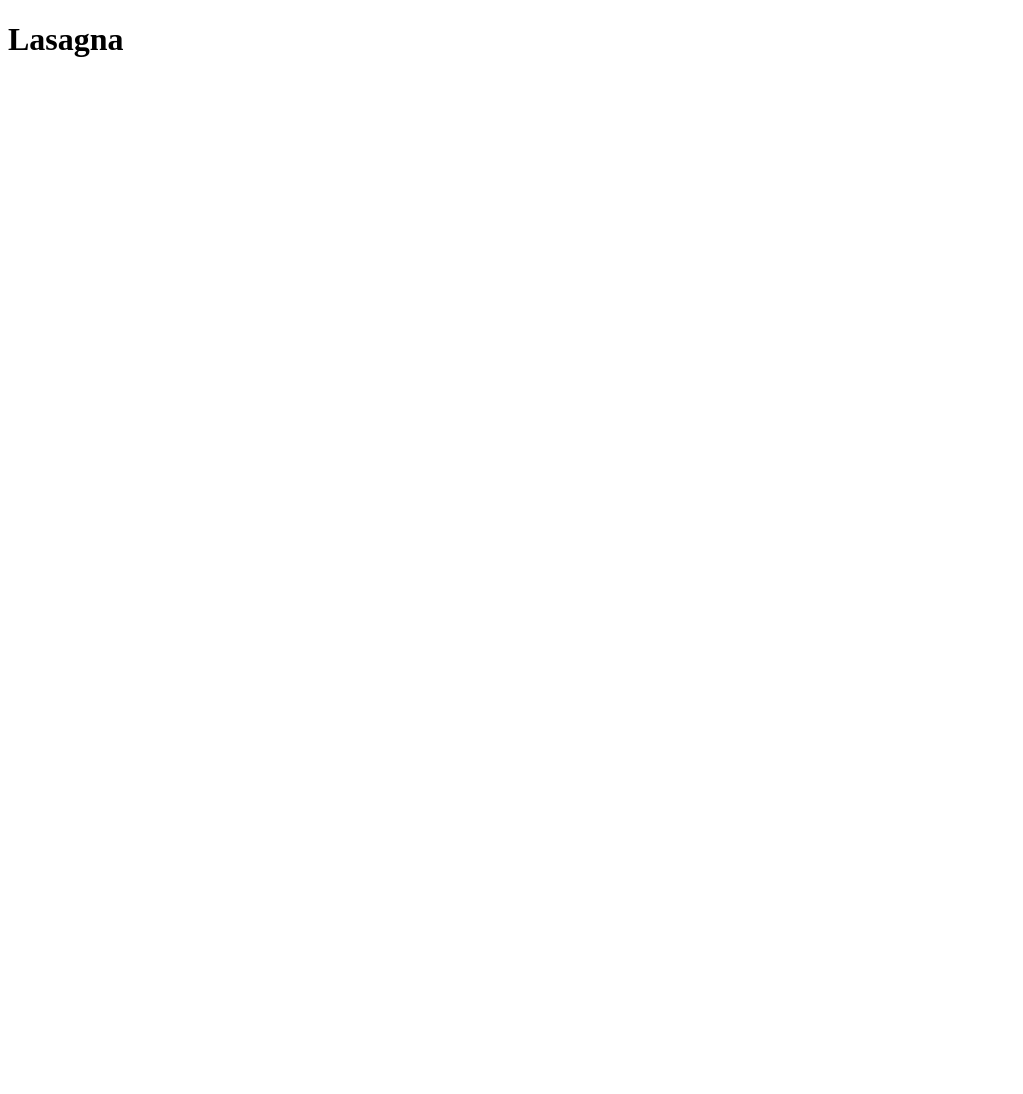
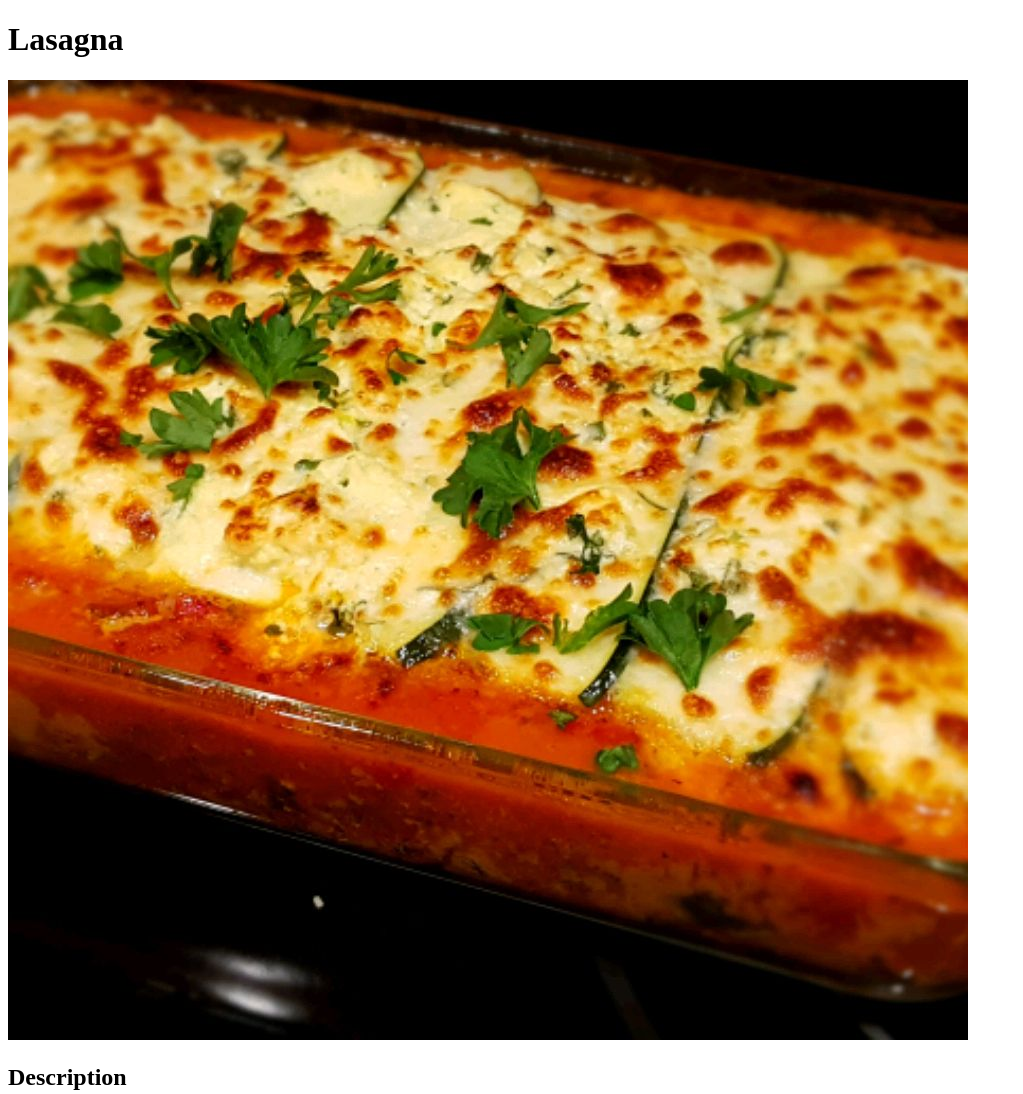
Before and after one commit to kev556/odin-recipes, a plain HTML site: page recipes/lasagna.html in a window 1280 px wide. Shown: the top 1094 px of the page, without its empty margins (0-1023 px from the left). Before the commit the page ends 800 px from the top, so only its background shows below. Drawn offline with Linux system fonts and the light colour scheme.

Commit message:
Removed image from index.html, added to lasagna.html instead. Added Lasagna description.

```diff
--- a/recipes/lasagna.html
+++ b/recipes/lasagna.html
@@ -7,5 +7,17 @@
 </head>
 <body>
     <h1>Lasagna</h1>
+
+    <img src = lasagna.jpg>
+
+    <h2>Description</h2>
+
+    1. Slice, salt, and drain the zucchini.
+    2. Make the meat sauce.
+    3. Make the tomato sauce.
+    4. Make the ricotta mixture.
+    5. Assemble the zucchini lasagna according to the detailed instructions in the recipe.
+    6. Bake according to the recipe.
+
 </body>
 </html>
```
Also changed, not shown: index.html (+1 -1 lines).
